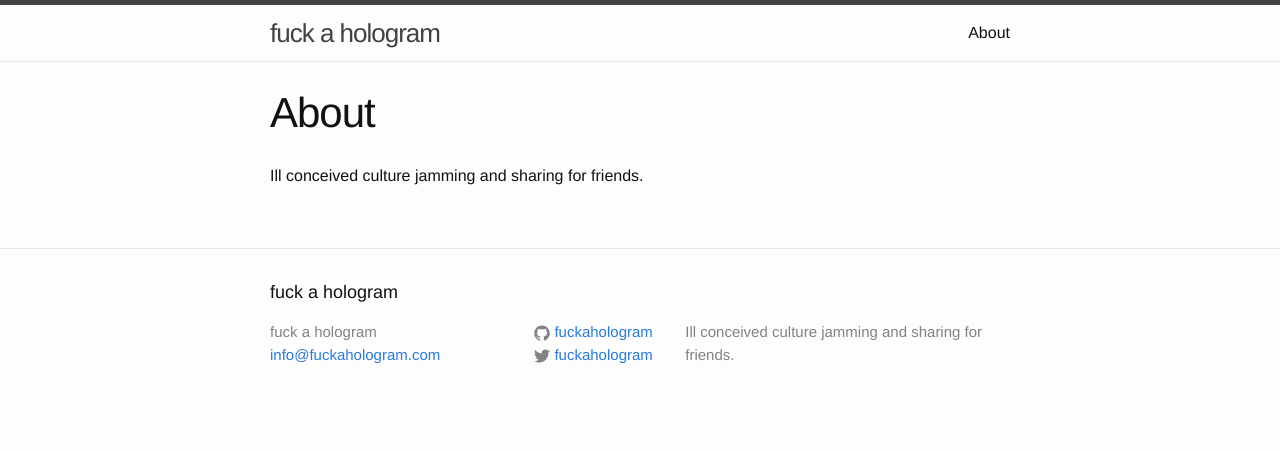
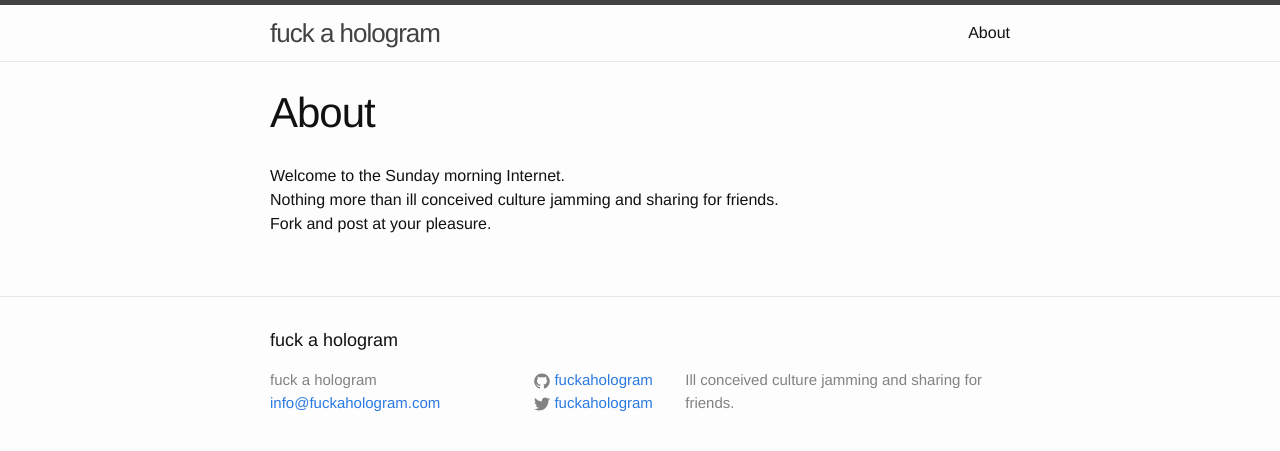
Before and after one commit to gardner/fuckahologram.github.io, a Jekyll site: the page built from about.md, in a window 1280 px wide. Shown: the top 451 px of the page. Built offline with Jekyll 4.4.1, drawn with Linux system fonts in a browser that asks for light colours.

Commit message:
Update about.md

```diff
--- a/about.md
+++ b/about.md
@@ -4,4 +4,4 @@ title: About
 permalink: /about/
 ---
 
-Ill conceived culture jamming and sharing for friends.
+Welcome to the Sunday morning Internet.<br>Nothing more than ill conceived culture jamming and sharing for friends.<br>Fork and post at your pleasure.
```
